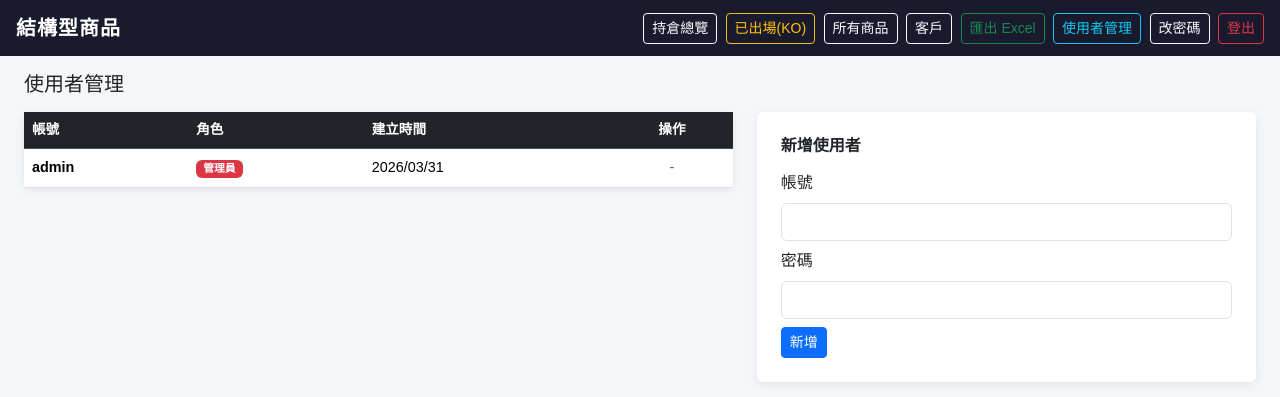
After one commit to Jasper5511/FCNManager, a Flask app: page /users in a window 1280 px wide. The commit adds this page. Shown: the top 397 px of the page. Run offline with Flask 3, Linux system fonts and the light colour scheme; the visitor is signed in with stand-in values (Sample User, id 1).

Commit message:
Add multi-user management with admin role

```diff
--- a/app.py
+++ b/app.py
@@ -22,7 +22,7 @@ with app.app_context():
 # ── 初始化預設帳號 ────────────────────────────────────────────────────────────
 with app.app_context():
     if not AppUser.query.first():
-        u = AppUser(username='admin')
+        u = AppUser(username='admin', role='admin')
         u.set_password('fcn2026')
         db.session.add(u)
         db.session.commit()
@@ -44,6 +44,8 @@ def login():
         user = AppUser.query.filter_by(username=request.form['username']).first()
         if user and user.check_password(request.form['password']):
             session['logged_in'] = True
+            session['user_id'] = user.id
+            session['is_admin'] = user.is_admin
             return redirect(url_for('dashboard'))
         flash('帳號或密碼錯誤', 'danger')
     return render_template('login.html')
@@ -59,7 +61,7 @@ def logout():
 @login_required
 def change_password():
     if request.method == 'POST':
-        user = AppUser.query.first()
+        user = AppUser.query.get(session['user_id'])
         old_pw = request.form['old_password']
         new_pw = request.form['new_password']
         confirm_pw = request.form['confirm_password']
@@ -88,8 +90,76 @@ TICKER_NAME = {
 }
 
 @app.context_processor
-def inject_ticker_name():
-    return {'TICKER_NAME': TICKER_NAME}
+def inject_globals():
+    return {'TICKER_NAME': TICKER_NAME, 'is_admin': session.get('is_admin', False)}
+
+
+# ── 使用者管理（僅管理員）─────────────────────────────────────────────────────
+def admin_required(f):
+    @wraps(f)
+    def decorated(*args, **kwargs):
+        if not session.get('is_admin'):
+            flash('需要管理員權限', 'danger')
+            return redirect(url_for('dashboard'))
+        return f(*args, **kwargs)
+    return decorated
+
+
+@app.route('/users')
+@login_required
+@admin_required
+def users():
+    all_users = AppUser.query.order_by(AppUser.created_at).all()
+    return render_template('users.html', users=all_users)
+
+
+@app.route('/users/add', methods=['POST'])
+@login_required
+@admin_required
+def add_user():
+    username = request.form['username'].strip()
+    password = request.form['password'].strip()
+    if not username or not password:
+        flash('帳號和密碼不可空白', 'danger')
+        return redirect(url_for('users'))
+    if AppUser.query.filter_by(username=username).first():
+        flash('此帳號已存在', 'warning')
+        return redirect(url_for('users'))
+    u = AppUser(username=username, role='user')
+    u.set_password(password)
+    db.session.add(u)
+    db.session.commit()
+    flash(f'已新增使用者：{username}', 'success')
+    return redirect(url_for('users'))
+
+
+@app.route('/users/<int:uid>/delete', methods=['POST'])
+@login_required
+@admin_required
+def delete_user(uid):
+    u = AppUser.query.get_or_404(uid)
+    if u.is_admin:
+        flash('無法刪除管理員帳號', 'danger')
+    else:
+        db.session.delete(u)
+        db.session.commit()
+        flash(f'已刪除使用者：{u.username}', 'success')
+    return redirect(url_for('users'))
+
+
+@app.route('/users/<int:uid>/reset', methods=['POST'])
+@login_required
+@admin_required
+def reset_user_password(uid):
+    u = AppUser.query.get_or_404(uid)
+    new_pw = request.form['new_password'].strip()
+    if not new_pw:
+        flash('密碼不可空白', 'danger')
+    else:
+        u.set_password(new_pw)
+        db.session.commit()
+        flash(f'已重設 {u.username} 的密碼', 'success')
+    return redirect(url_for('users'))
 
 
 # ── 匯出 Excel ───────────────────────────────────────────────────────────────
--- a/models.py
+++ b/models.py
@@ -10,6 +10,12 @@ class AppUser(db.Model):
     id       = db.Column(db.Integer, primary_key=True)
     username = db.Column(db.String(50), unique=True, nullable=False)
     password = db.Column(db.String(200), nullable=False)
+    role     = db.Column(db.String(10), default='user')  # admin / user
+    created_at = db.Column(db.DateTime, default=datetime.utcnow)
+
+    @property
+    def is_admin(self):
+        return self.role == 'admin'
 
     def set_password(self, pw):
         self.password = generate_password_hash(pw)
--- a/templates/base.html
+++ b/templates/base.html
@@ -34,6 +34,7 @@
             <a href="/products" class="btn btn-outline-light btn-sm me-1">所有商品</a>
             <a href="/clients" class="btn btn-outline-light btn-sm me-1">客戶</a>
             <a href="/export_excel" class="btn btn-outline-success btn-sm me-1">匯出 Excel</a>
+            {% if is_admin %}<a href="/users" class="btn btn-outline-info btn-sm me-1">使用者管理</a>{% endif %}
             <a href="/change_password" class="btn btn-outline-light btn-sm me-1">改密碼</a>
             <a href="/logout" class="btn btn-outline-danger btn-sm">登出</a>
         </div>
--- /dev/null
+++ b/templates/users.html
@@ -0,0 +1,63 @@
+{% extends 'base.html' %}
+{% block content %}
+<div class="d-flex justify-content-between align-items-center mb-3">
+    <h5 class="mb-0">使用者管理</h5>
+</div>
+
+<div class="row">
+    <div class="col-md-7">
+        <div class="card p-0">
+            <table class="table table-hover mb-0">
+                <thead class="table-dark">
+                    <tr>
+                        <th>帳號</th>
+                        <th>角色</th>
+                        <th>建立時間</th>
+                        <th class="text-center">操作</th>
+                    </tr>
+                </thead>
+                <tbody>
+                {% for u in users %}
+                <tr>
+                    <td class="fw-bold">{{ u.username }}</td>
+                    <td><span class="badge {{ 'bg-danger' if u.is_admin else 'bg-secondary' }}">{{ '管理員' if u.is_admin else '使用者' }}</span></td>
+                    <td>{{ u.created_at.strftime('%Y/%m/%d') if u.created_at else '-' }}</td>
+                    <td class="text-center">
+                        {% if not u.is_admin %}
+                        <form action="/users/{{ u.id }}/reset" method="POST" class="d-inline">
+                            <input name="new_password" type="text" placeholder="新密碼" class="form-control form-control-sm d-inline" style="width:100px;" required>
+                            <button class="btn btn-outline-primary btn-sm">重設密碼</button>
+                        </form>
+                        <form action="/users/{{ u.id }}/delete" method="POST" class="d-inline ms-1">
+                            <button class="btn btn-outline-danger btn-sm"
+                                    onclick="return confirm('確認刪除 {{ u.username }}？')">刪除</button>
+                        </form>
+                        {% else %}
+                        <span class="text-muted">-</span>
+                        {% endif %}
+                    </td>
+                </tr>
+                {% endfor %}
+                </tbody>
+            </table>
+        </div>
+    </div>
+
+    <div class="col-md-5">
+        <div class="card p-4">
+            <h6 class="fw-bold mb-3">新增使用者</h6>
+            <form action="/users/add" method="POST">
+                <div class="mb-2">
+                    <label class="form-label">帳號</label>
+                    <input name="username" class="form-control" required>
+                </div>
+                <div class="mb-2">
+                    <label class="form-label">密碼</label>
+                    <input name="password" type="text" class="form-control" required>
+                </div>
+                <button class="btn btn-primary btn-sm">新增</button>
+            </form>
+        </div>
+    </div>
+</div>
+{% endblock %}
```
